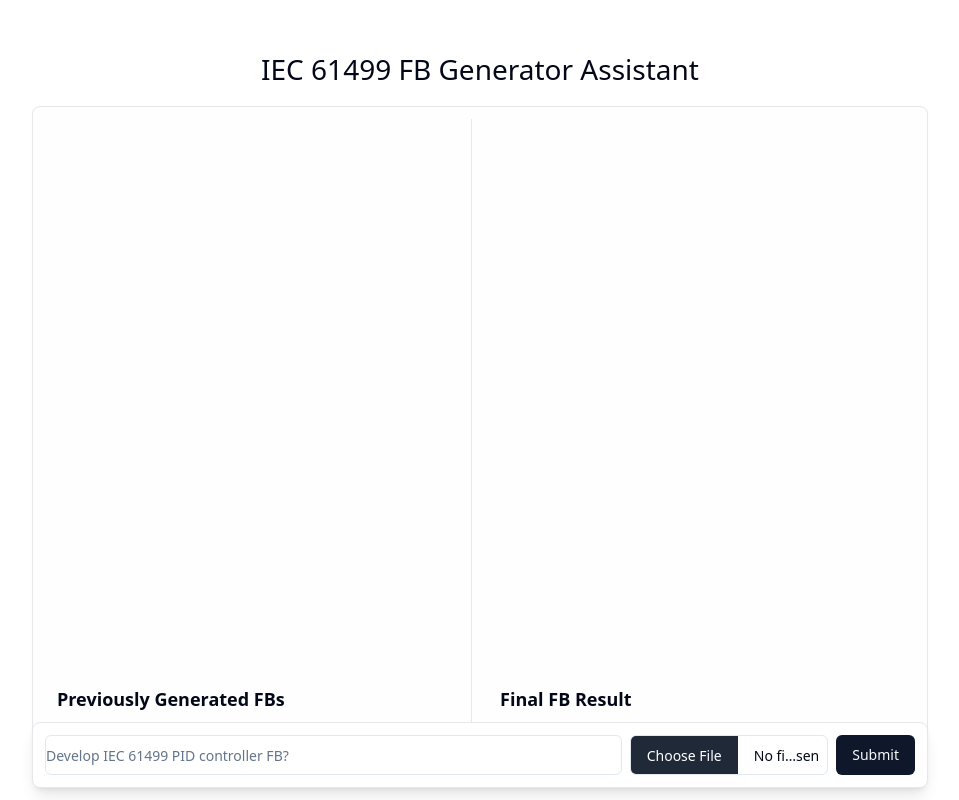
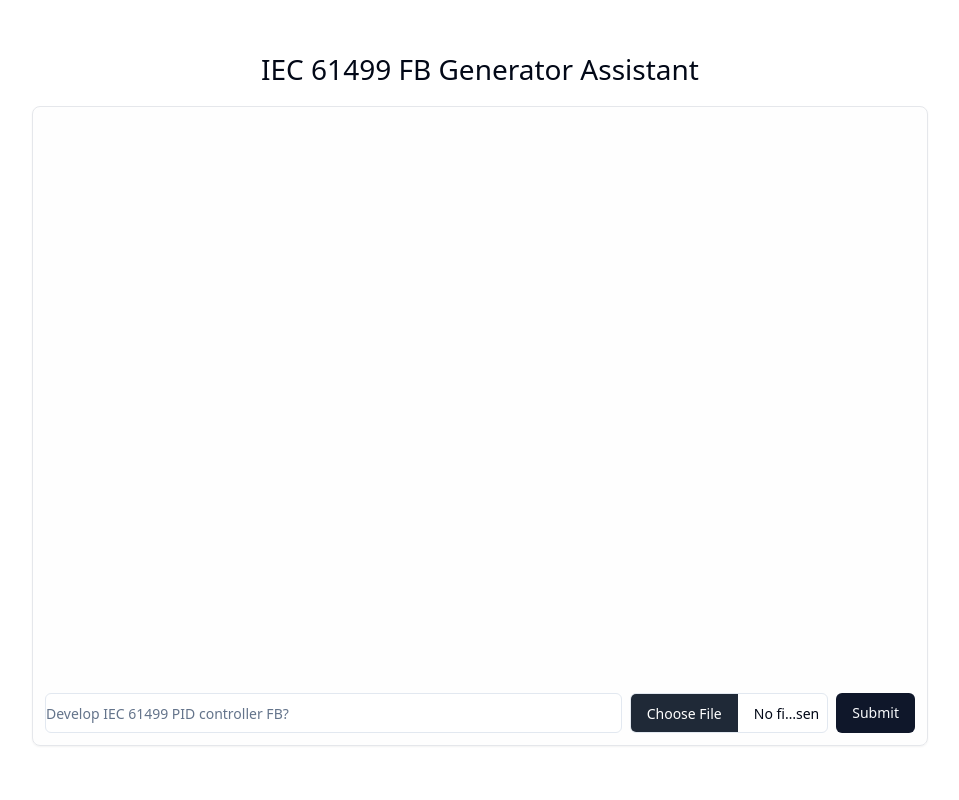
Before and after one commit to midhunxavier/IEC61499-FB-Generator-Assistant, a Next.js app: page / in a window 1280 px wide. Shown: the whole page, without its empty margins (160-1119 px from the left). Built offline with nearby package versions, Linux system fonts and the light colour scheme.

Commit message:
Fixed the enter button issue

```diff
--- a/components/prebuilt/chat.tsx
+++ b/components/prebuilt/chat.tsx
@@ -7,7 +7,7 @@ import { EndpointsContext } from "@/app/agent";
 import { useActions } from "@/utils/client";
 import { HumanMessageText } from "./message";
 import { Content } from "@radix-ui/react-dropdown-menu";
-
+import { LocalContext } from "@/app/shared";
 export interface ChatProps {}
 
 function convertFileToBase64(file: File): Promise<string> {
@@ -118,31 +118,26 @@ export default function Chat() {
   }
 
   return (
-    <div className="w-[70vw] h-[80vh] flex flex-row gap-4 mx-auto border-[1px] border-gray-200 rounded-lg p-3 shadow-sm bg-gray-50/25">
-      {/* Left Side - Previously Generated FBs */}
-      <div className="w-1/2 overflow-y-auto flex flex-col-reverse p-3 border-r border-gray-200">
-        <h2 className="text-lg font-semibold mb-2">Previously Generated FBs</h2>
-        <div className="flex flex-col w-full gap-1">{elements}</div>
+    <div className="w-[70vw]  h-[80vh] flex flex-col gap-4 mx-auto border-[1px] border-gray-200 rounded-lg p-3 shadow-sm bg-gray-50/25">
+      <div className="overflow-y-scroll flex-grow overflow-y-auto flex flex-col-reverse p-3">
+        <LocalContext.Provider value={onSubmit}>
+          <div className="flex flex-col w-full gap-1 mt-auto">{elements}</div>
+        </LocalContext.Provider>
       </div>
+      <form
+        onSubmit={async (e) => {
+          e.stopPropagation();
+          e.preventDefault();
+          await onSubmit(input);
+        }}
+        className="w-full flex flex-row gap-2"
+      >
+        <Input
+          placeholder="Develop IEC 61499 PID controller FB?
 
-      {/* Right Side - Final FB Result */}
-      <div className="w-1/2 overflow-y-auto flex flex-col-reverse p-3">
-        <h2 className="text-lg font-semibold mb-2">Final FB Result</h2>
-        <div className="flex flex-col w-full gap-1">{newElements}</div>
-      </div>
-
-      {/* Input Form Below */}
-      <div className="absolute bottom-3 left-1/2 -translate-x-1/2 w-[70vw] flex flex-row gap-2 p-3 bg-white shadow-lg rounded-lg border border-gray-200">
-        <Input
-          placeholder="Develop IEC 61499 PID controller FB?"
+"
           value={input}
           onChange={(e) => setInput(e.target.value)}
-          onKeyDown={(e) => {
-            if (e.key === "Enter") {
-              e.preventDefault(); // Prevents accidental form submission reloading the page
-              onSubmit(input);
-            }
-          }}
         />
         <div className="w-[300px]">
           <Input
@@ -157,10 +152,8 @@ export default function Chat() {
             }}
           />
         </div>
-        <Button type="submit" onClick={() => onSubmit(input)}>
-          Submit
-        </Button>
-      </div>
+        <Button type="submit">Submit</Button>
+      </form>
     </div>
   );
 }
```
